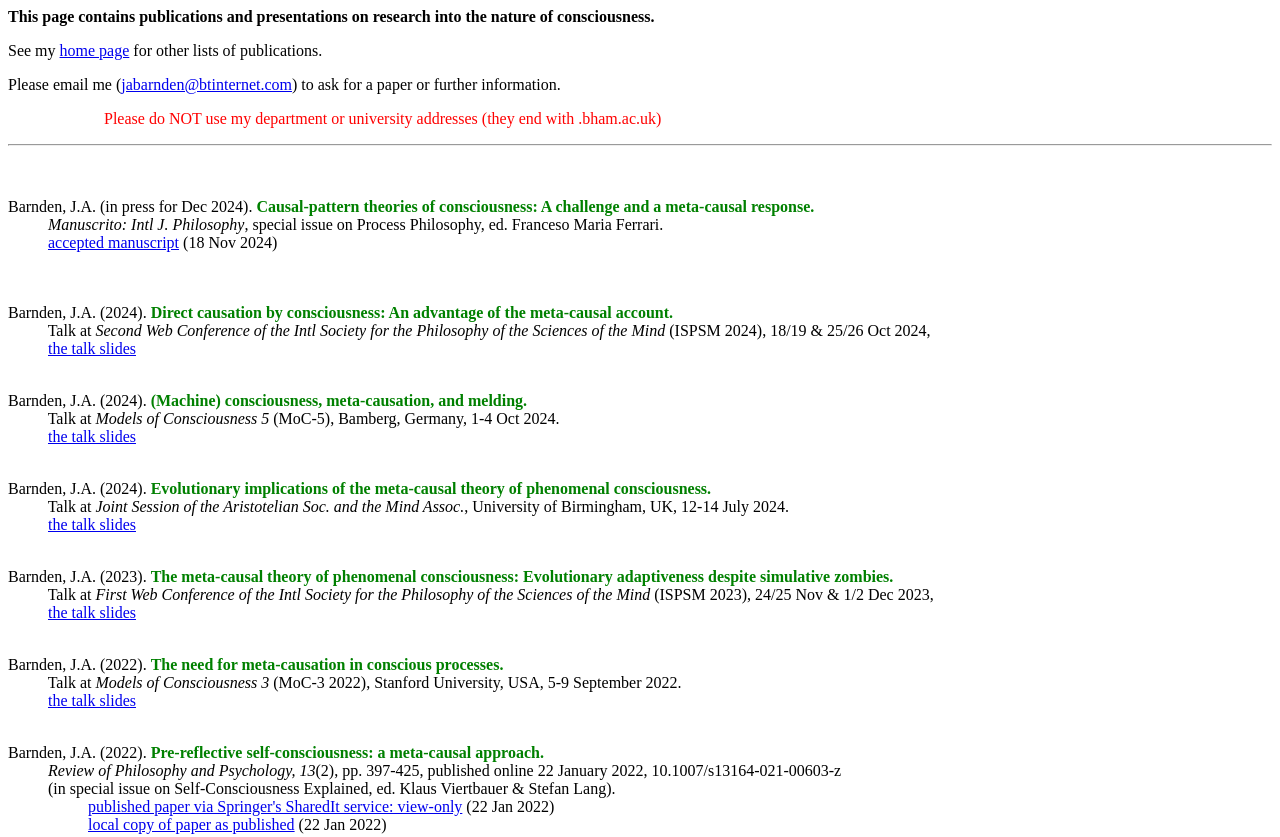
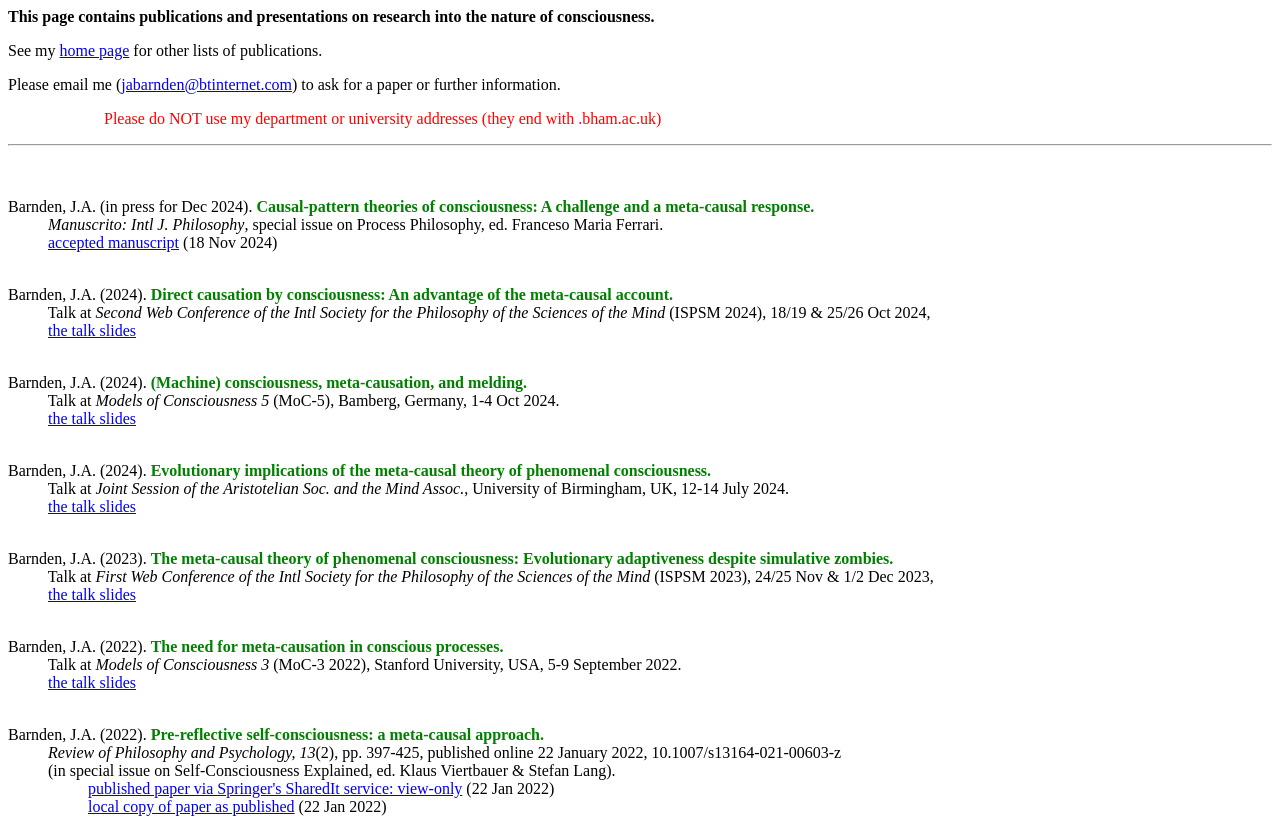
Before and after one commit to johnbarnden/johnbarnden.github.io, a plain HTML site: page Publications/consciousness.list.html in a window 1280 px wide. Shown: the top 837 px of the page. Drawn offline with Linux system fonts and the light colour scheme.

Commit message:
Update consciousness.list.html

```diff
--- a/Publications/consciousness.list.html
+++ b/Publications/consciousness.list.html
@@ -37,7 +37,7 @@ Causal-pattern theories of consciousness: A challenge and a meta-causal response
       <A   HREF=../Papers.may15-/manuscrito.nov24.MS-accepted.4distrib.my-website.pdf>accepted manuscript</A> (18 Nov 2024)
 
 
-<P><BR><BR>
+<P><BR>
 Barnden, J.A. (2024).
 <B><FONT COLOR=GREEN>
 Direct causation by consciousness: An advantage of the meta-causal account.
```
